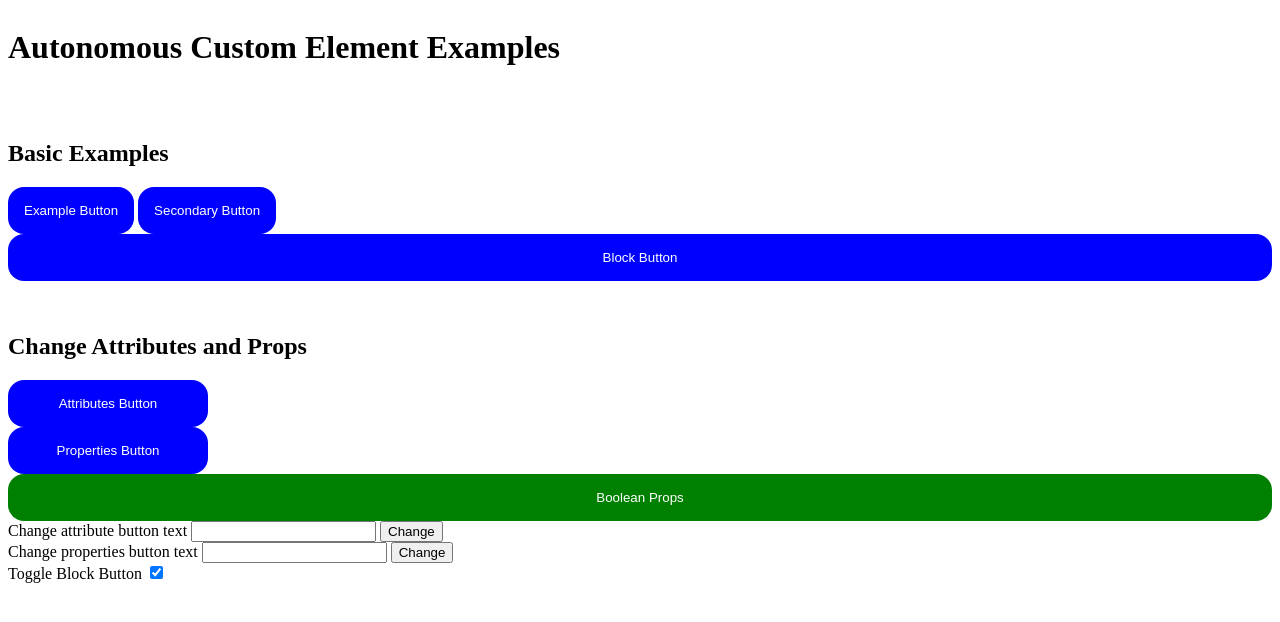
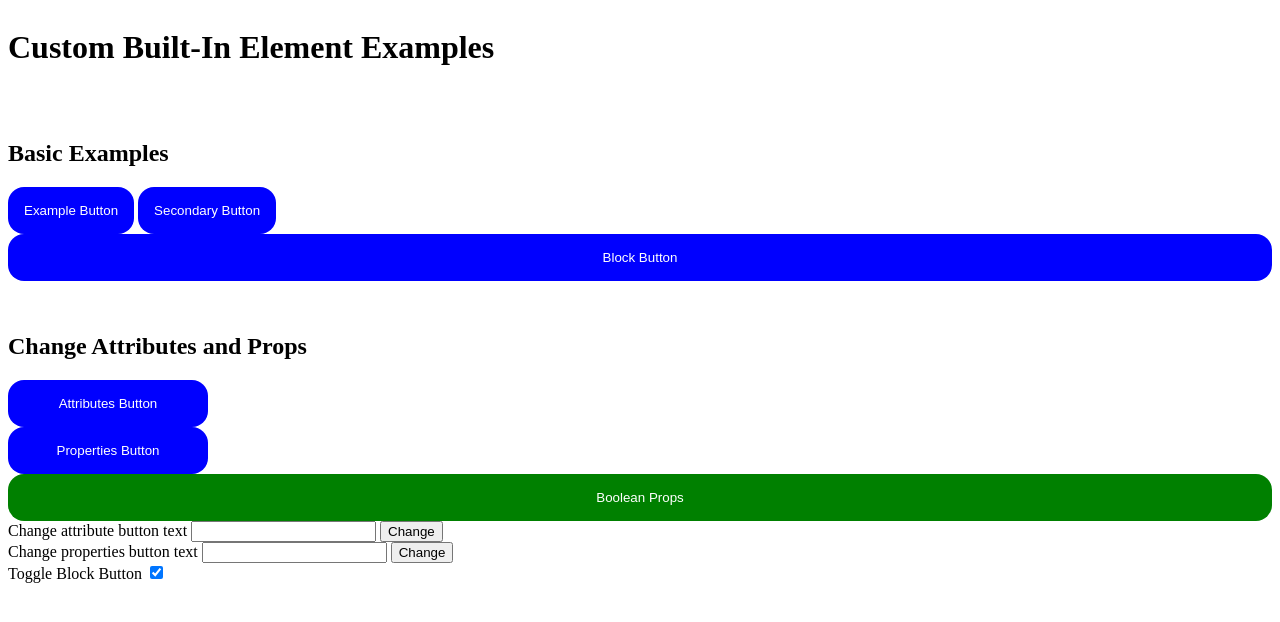
Before and after one commit to kpmcdowellmo/web-components-examples, a plain HTML site: page Introduction/custom-elements/custom-built-in/custom-built-in.html in a window 1280 px wide. Drawn offline with Linux system fonts and the light colour scheme.

Commit message:
Fix incorrect title for custom built in element examples and add title to autonomous example

```diff
--- a/Introduction/custom-elements/custom-built-in/custom-built-in.html
+++ b/Introduction/custom-elements/custom-built-in/custom-built-in.html
@@ -3,6 +3,7 @@
 
 <head>
     <script src="./MyButton.js"></script>
+    <title>Custom Built-In Element Examples</title>
     <style>
         .btn-container,
         .props-and-attributes {
@@ -60,7 +61,7 @@
 
 <body>
     <div class="btn-container">
-        <h1>Autonomous Custom Element Examples</h1>
+        <h1>Custom Built-In Element Examples</h1>
         <div class="basic-example example">
             <h2>Basic Examples</h2>
             <button is="my-button" id="regular-button" btntext="Example Button"></button>
```
Also changed, not shown: Introduction/custom-elements/autonomous/autonomous.html (+1 -0 lines).
